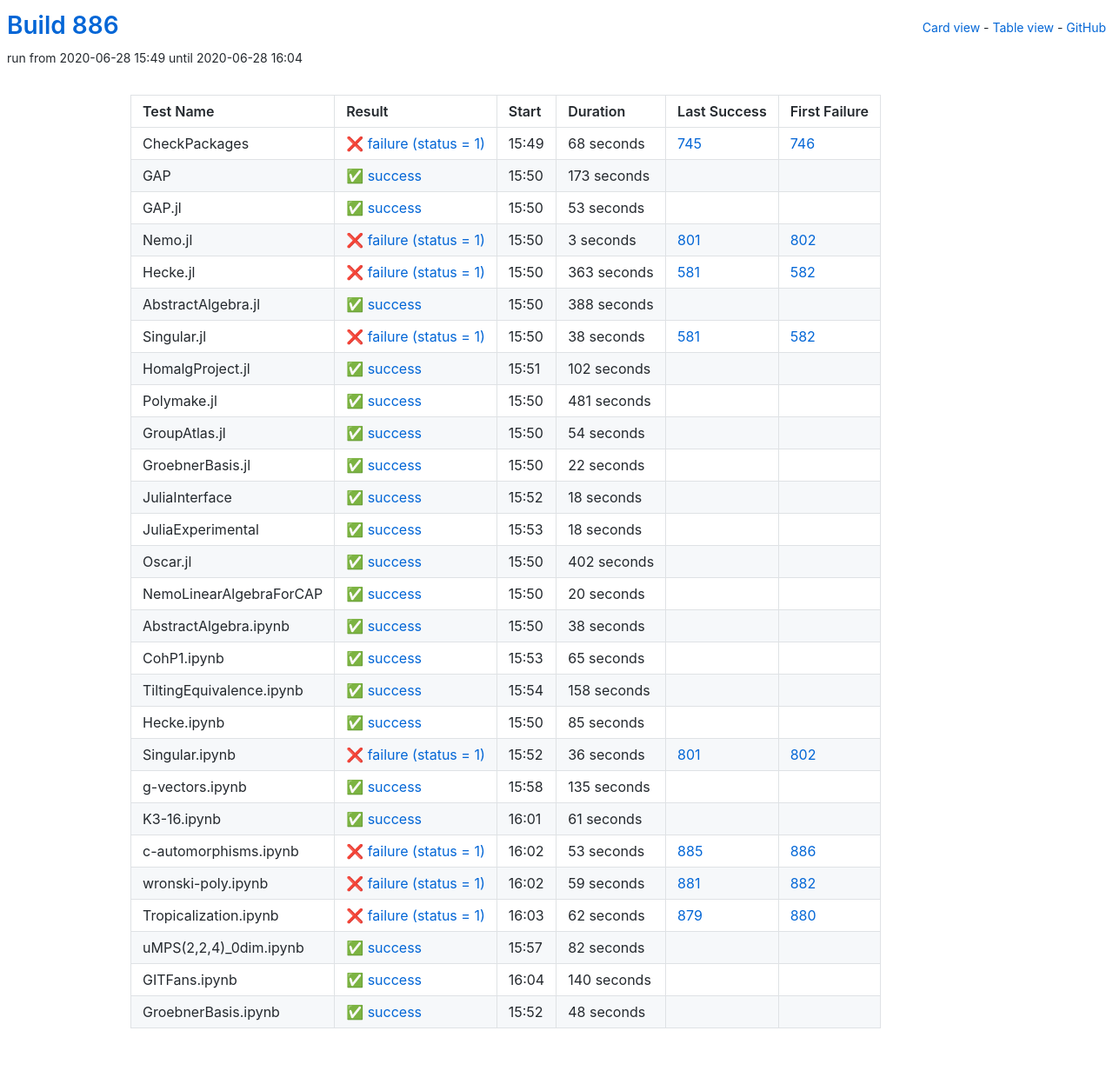
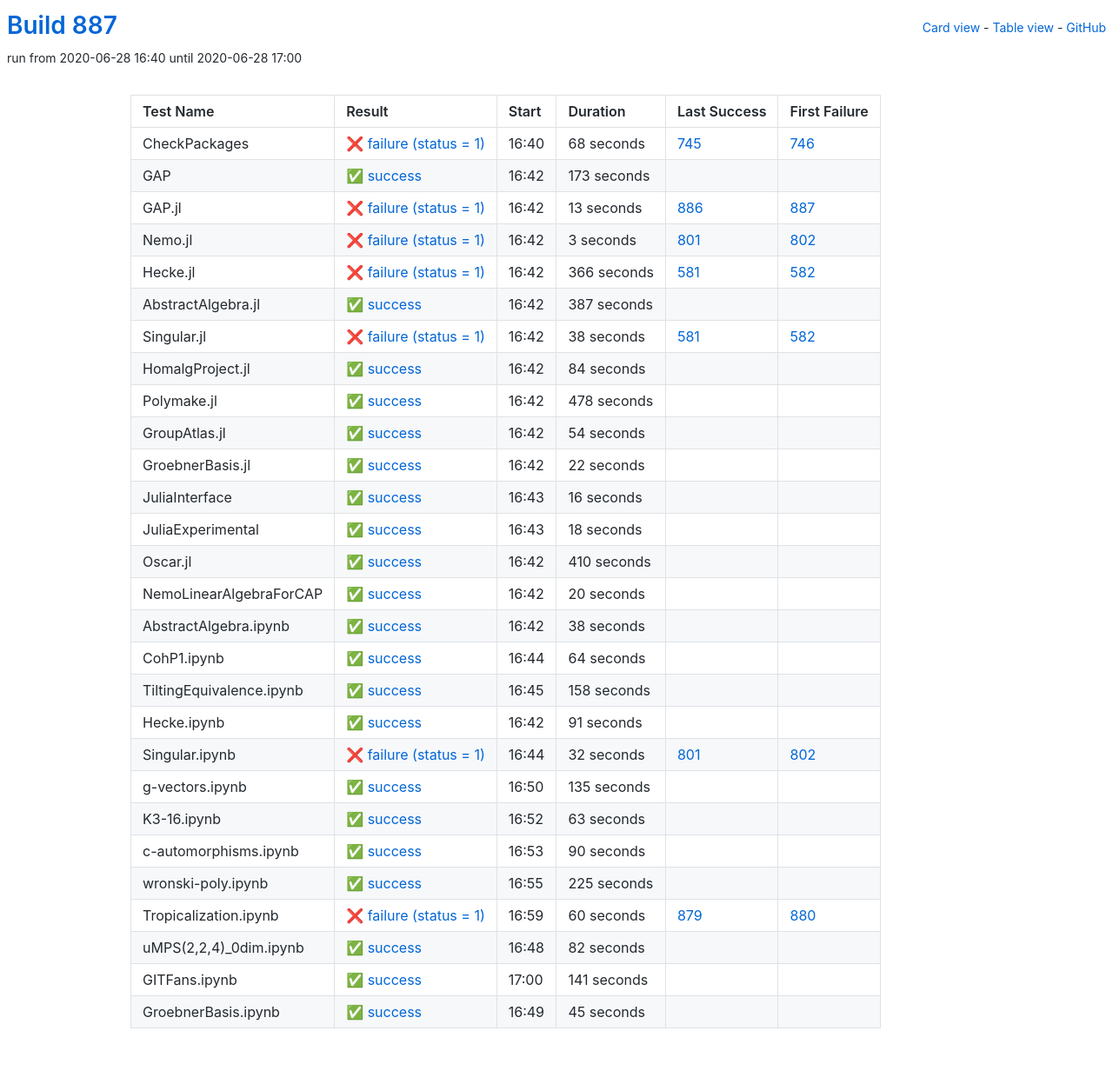
Before and after one commit to oscar-system/oscar-ci-status-1.4, a Jekyll site: the page built from table.html, in a window 1280 px wide. Shown: the whole page at 87% size. Built offline with Jekyll 4.4.1, drawn with Linux system fonts in a browser that asks for light colours.

Commit message:
Build #887

```diff
--- a/_data/ci.yml
+++ b/_data/ci.yml
@@ -1,6 +1,6 @@
 ---
-build: 886
-build_url: https://oscarci.mathematik.uni-kl.de/job/oscar-julia-1.4/886/
+build: 887
+build_url: https://oscarci.mathematik.uni-kl.de/job/oscar-julia-1.4/887/
 job: oscar-julia-1.4
 organization: oscar-system
 repo: oscar-ci-status-1.4
@@ -8,8 +8,8 @@ repourl: https://github.com/oscar-system/oscar-ci-status-1.4
 tests:
 - name: CheckPackages
   id: checkpackages
-  log: https://oscarci.mathematik.uni-kl.de/job/oscar-julia-1.4/886/artifact/logs/build-886/CheckPackages.log
-  start: 2020-06-28 15:49
+  log: https://oscarci.mathematik.uni-kl.de/job/oscar-julia-1.4/887/artifact/logs/build-887/CheckPackages.log
+  start: 2020-06-28 16:40
   success: false
   exitcode: 1
   status: failure
@@ -20,8 +20,8 @@ tests:
   first_failure_url: https://oscarci.mathematik.uni-kl.de/job/oscar-julia-1.4/746/
 - name: GAP
   id: gap
-  log: https://oscarci.mathematik.uni-kl.de/job/oscar-julia-1.4/886/artifact/logs/build-886/GAP.log
-  start: 2020-06-28 15:50
+  log: https://oscarci.mathematik.uni-kl.de/job/oscar-julia-1.4/887/artifact/logs/build-887/GAP.log
+  start: 2020-06-28 16:42
   success: true
   exitcode: 0
   status: success
@@ -32,20 +32,20 @@ tests:
   first_failure_url:
 - name: GAP.jl
   id: gap-jl
-  log: https://oscarci.mathematik.uni-kl.de/job/oscar-julia-1.4/886/artifact/logs/build-886/GAP.jl.log
-  start: 2020-06-28 15:50
-  success: true
-  exitcode: 0
-  status: success
-  duration: 53
-  last_success: false
-  last_success_url:
-  first_failure: false
-  first_failure_url:
+  log: https://oscarci.mathematik.uni-kl.de/job/oscar-julia-1.4/887/artifact/logs/build-887/GAP.jl.log
+  start: 2020-06-28 16:42
+  success: false
+  exitcode: 1
+  status: failure
+  duration: 13
+  last_success: 886
+  last_success_url: https://oscarci.mathematik.uni-kl.de/job/oscar-julia-1.4/886/
+  first_failure: 887
+  first_failure_url: https://oscarci.mathematik.uni-kl.de/job/oscar-julia-1.4/887/
 - name: Nemo.jl
   id: nemo-jl
-  log: https://oscarci.mathematik.uni-kl.de/job/oscar-julia-1.4/886/artifact/logs/build-886/Nemo.jl.log
-  start: 2020-06-28 15:50
+  log: https://oscarci.mathematik.uni-kl.de/job/oscar-julia-1.4/887/artifact/logs/build-887/Nemo.jl.log
+  start: 2020-06-28 16:42
   success: false
   exitcode: 1
   status: failure
@@ -56,32 +56,32 @@ tests:
   first_failure_url: https://oscarci.mathematik.uni-kl.de/job/oscar-julia-1.4/802/
 - name: Hecke.jl
   id: hecke-jl
-  log: https://oscarci.mathematik.uni-kl.de/job/oscar-julia-1.4/886/artifact/logs/build-886/Hecke.jl.log
-  start: 2020-06-28 15:50
+  log: https://oscarci.mathematik.uni-kl.de/job/oscar-julia-1.4/887/artifact/logs/build-887/Hecke.jl.log
+  start: 2020-06-28 16:42
   success: false
   exitcode: 1
   status: failure
-  duration: 363
+  duration: 366
   last_success: 581
   last_success_url: https://oscarci.mathematik.uni-kl.de/job/oscar-julia-1.4/581/
   first_failure: 582
   first_failure_url: https://oscarci.mathematik.uni-kl.de/job/oscar-julia-1.4/582/
 - name: AbstractAlgebra.jl
   id: abstractalgebra-jl
-  log: https://oscarci.mathematik.uni-kl.de/job/oscar-julia-1.4/886/artifact/logs/build-886/AbstractAlgebra.jl.log
-  start: 2020-06-28 15:50
+  log: https://oscarci.mathematik.uni-kl.de/job/oscar-julia-1.4/887/artifact/logs/build-887/AbstractAlgebra.jl.log
+  start: 2020-06-28 16:42
   success: true
   exitcode: 0
   status: success
-  duration: 388
+  duration: 387
   last_success: false
   last_success_url:
   first_failure: false
   first_failure_url:
 - name: Singular.jl
   id: singular-jl
-  log: https://oscarci.mathematik.uni-kl.de/job/oscar-julia-1.4/886/artifact/logs/build-886/Singular.jl.log
-  start: 2020-06-28 15:50
+  log: https://oscarci.mathematik.uni-kl.de/job/oscar-julia-1.4/887/artifact/logs/build-887/Singular.jl.log
+  start: 2020-06-28 16:42
   success: false
   exitcode: 1
   status: failure
@@ -92,32 +92,32 @@ tests:
   first_failure_url: https://oscarci.mathematik.uni-kl.de/job/oscar-julia-1.4/582/
 - name: HomalgProject.jl
   id: homalgproject-jl
-  log: https://oscarci.mathematik.uni-kl.de/job/oscar-julia-1.4/886/artifact/logs/build-886/HomalgProject.jl.log
-  start: 2020-06-28 15:51
+  log: https://oscarci.mathematik.uni-kl.de/job/oscar-julia-1.4/887/artifact/logs/build-887/HomalgProject.jl.log
+  start: 2020-06-28 16:42
   success: true
   exitcode: 0
   status: success
-  duration: 102
+  duration: 84
   last_success: false
   last_success_url:
   first_failure: false
   first_failure_url:
 - name: Polymake.jl
   id: polymake-jl
-  log: https://oscarci.mathematik.uni-kl.de/job/oscar-julia-1.4/886/artifact/logs/build-886/Polymake.jl.log
-  start: 2020-06-28 15:50
+  log: https://oscarci.mathematik.uni-kl.de/job/oscar-julia-1.4/887/artifact/logs/build-887/Polymake.jl.log
+  start: 2020-06-28 16:42
   success: true
   exitcode: 0
   status: success
-  duration: 481
+  duration: 478
   last_success: false
   last_success_url:
   first_failure: false
   first_failure_url:
 - name: GroupAtlas.jl
   id: groupatlas-jl
-  log: https://oscarci.mathematik.uni-kl.de/job/oscar-julia-1.4/886/artifact/logs/build-886/GroupAtlas.jl.log
-  start: 2020-06-28 15:50
+  log: https://oscarci.mathematik.uni-kl.de/job/oscar-julia-1.4/887/artifact/logs/build-887/GroupAtlas.jl.log
+  start: 2020-06-28 16:42
   success: true
   exitcode: 0
   status: success
@@ -128,8 +128,8 @@ tests:
   first_failure_url:
 - name: GroebnerBasis.jl
   id: groebnerbasis-jl
-  log: https://oscarci.mathematik.uni-kl.de/job/oscar-julia-1.4/886/artifact/logs/build-886/GroebnerBasis.jl.log
-  start: 2020-06-28 15:50
+  log: https://oscarci.mathematik.uni-kl.de/job/oscar-julia-1.4/887/artifact/logs/build-887/GroebnerBasis.jl.log
+  start: 2020-06-28 16:42
   success: true
   exitcode: 0
   status: success
@@ -140,20 +140,20 @@ tests:
   first_failure_url:
 - name: JuliaInterface
   id: juliainterface
-  log: https://oscarci.mathematik.uni-kl.de/job/oscar-julia-1.4/886/artifact/logs/build-886/JuliaInterface.log
-  start: 2020-06-28 15:52
+  log: https://oscarci.mathematik.uni-kl.de/job/oscar-julia-1.4/887/artifact/logs/build-887/JuliaInterface.log
+  start: 2020-06-28 16:43
   success: true
   exitcode: 0
   status: success
-  duration: 18
+  duration: 16
   last_success: false
   last_success_url:
   first_failure: false
   first_failure_url:
 - name: JuliaExperimental
   id: juliaexperimental
-  log: https://oscarci.mathematik.uni-kl.de/job/oscar-julia-1.4/886/artifact/logs/build-886/JuliaExperimental.log
-  start: 2020-06-28 15:53
+  log: https://oscarci.mathematik.uni-kl.de/job/oscar-julia-1.4/887/artifact/logs/build-887/JuliaExperimental.log
+  start: 2020-06-28 16:43
   success: true
   exitcode: 0
   status: success
@@ -164,20 +164,20 @@ tests:
   first_failure_url:
 - name: Oscar.jl
   id: oscar-jl
-  log: https://oscarci.mathematik.uni-kl.de/job/oscar-julia-1.4/886/artifact/logs/build-886/Oscar.jl.log
-  start: 2020-06-28 15:50
+  log: https://oscarci.mathematik.uni-kl.de/job/oscar-julia-1.4/887/artifact/logs/build-887/Oscar.jl.log
+  start: 2020-06-28 16:42
   success: true
   exitcode: 0
   status: success
-  duration: 402
+  duration: 410
   last_success: false
   last_success_url:
   first_failure: false
   first_failure_url:
 - name: NemoLinearAlgebraForCAP
   id: nemolinearalgebraforcap
-  log: https://oscarci.mathematik.uni-kl.de/job/oscar-julia-1.4/886/artifact/logs/build-886/NemoLinearAlgebraForCAP.log
-  start: 2020-06-28 15:50
+  log: https://oscarci.mathematik.uni-kl.de/job/oscar-julia-1.4/887/artifact/logs/build-887/NemoLinearAlgebraForCAP.log
+  start: 2020-06-28 16:42
   success: true
   exitcode: 0
   status: success
@@ -188,8 +188,8 @@ tests:
   first_failure_url:
 - name: AbstractAlgebra.ipynb
   id: abstractalgebra-ipynb
-  log: https://oscarci.mathematik.uni-kl.de/job/oscar-julia-1.4/886/artifact/logs/build-886/AbstractAlgebra.ipynb.log
-  start: 2020-06-28 15:50
+  log: https://oscarci.mathematik.uni-kl.de/job/oscar-julia-1.4/887/artifact/logs/build-887/AbstractAlgebra.ipynb.log
+  start: 2020-06-28 16:42
   success: true
   exitcode: 0
   status: success
@@ -200,20 +200,20 @@ tests:
   first_failure_url:
 - name: CohP1.ipynb
   id: cohp1-ipynb
-  log: https://oscarci.mathematik.uni-kl.de/job/oscar-julia-1.4/886/artifact/logs/build-886/CohP1.ipynb.log
-  start: 2020-06-28 15:53
+  log: https://oscarci.mathematik.uni-kl.de/job/oscar-julia-1.4/887/artifact/logs/build-887/CohP1.ipynb.log
+  start: 2020-06-28 16:44
   success: true
   exitcode: 0
   status: success
-  duration: 65
+  duration: 64
   last_success: false
   last_success_url:
   first_failure: false
   first_failure_url:
 - name: TiltingEquivalence.ipynb
   id: tiltingequivalence-ipynb
-  log: https://oscarci.mathematik.uni-kl.de/job/oscar-julia-1.4/886/artifact/logs/build-886/TiltingEquivalence.ipynb.log
-  start: 2020-06-28 15:54
+  log: https://oscarci.mathematik.uni-kl.de/job/oscar-julia-1.4/887/artifact/logs/build-887/TiltingEquivalence.ipynb.log
+  start: 2020-06-28 16:45
   success: true
   exitcode: 0
   status: success
@@ -224,32 +224,32 @@ tests:
   first_failure_url:
 - name: Hecke.ipynb
   id: hecke-ipynb
-  log: https://oscarci.mathematik.uni-kl.de/job/oscar-julia-1.4/886/artifact/logs/build-886/Hecke.ipynb.log
-  start: 2020-06-28 15:50
+  log: https://oscarci.mathematik.uni-kl.de/job/oscar-julia-1.4/887/artifact/logs/build-887/Hecke.ipynb.log
+  start: 2020-06-28 16:42
   success: true
   exitcode: 0
   status: success
-  duration: 85
+  duration: 91
   last_success: false
   last_success_url:
   first_failure: false
   first_failure_url:
 - name: Singular.ipynb
   id: singular-ipynb
-  log: https://oscarci.mathematik.uni-kl.de/job/oscar-julia-1.4/886/artifact/logs/build-886/Singular.ipynb.log
-  start: 2020-06-28 15:52
+  log: https://oscarci.mathematik.uni-kl.de/job/oscar-julia-1.4/887/artifact/logs/build-887/Singular.ipynb.log
+  start: 2020-06-28 16:44
   success: false
   exitcode: 1
   status: failure
-  duration: 36
+  duration: 32
   last_success: 801
   last_success_url: https://oscarci.mathematik.uni-kl.de/job/oscar-julia-1.4/801/
   first_failure: 802
   first_failure_url: https://oscarci.mathematik.uni-kl.de/job/oscar-julia-1.4/802/
 - name: g-vectors.ipynb
   id: g-vectors-ipynb
-  log: https://oscarci.mathematik.uni-kl.de/job/oscar-julia-1.4/886/artifact/logs/build-886/g-vectors.ipynb.log
-  start: 2020-06-28 15:58
+  log: https://oscarci.mathematik.uni-kl.de/job/oscar-julia-1.4/887/artifact/logs/build-887/g-vectors.ipynb.log
+  start: 2020-06-28 16:50
   success: true
   exitcode: 0
   status: success
@@ -260,56 +260,56 @@ tests:
   first_failure_url:
 - name: K3-16.ipynb
   id: k3-16-ipynb
-  log: https://oscarci.mathematik.uni-kl.de/job/oscar-julia-1.4/886/artifact/logs/build-886/K3-16.ipynb.log
-  start: 2020-06-28 16:01
+  log: https://oscarci.mathematik.uni-kl.de/job/oscar-julia-1.4/887/artifact/logs/build-887/K3-16.ipynb.log
+  start: 2020-06-28 16:52
   success: true
   exitcode: 0
   status: success
-  duration: 61
+  duration: 63
   last_success: false
   last_success_url:
   first_failure: false
   first_failure_url:
 - name: c-automorphisms.ipynb
   id: c-automorphisms-ipynb
-  log: https://oscarci.mathematik.uni-kl.de/job/oscar-julia-1.4/886/artifact/logs/build-886/c-automorphisms.ipynb.log
-  start: 2020-06-28 16:02
+  log: https://oscarci.mathematik.uni-kl.de/job/oscar-julia-1.4/887/artifact/logs/build-887/c-automorphisms.ipynb.log
+  start: 2020-06-28 16:53
+  success: true
+  exitcode: 0
+  status: success
+  duration: 90
+  last_success: false
+  last_success_url:
+  first_failure: false
+  first_failure_url:
+- name: wronski-poly.ipynb
+  id: wronski-poly-ipynb
+  log: https://oscarci.mathematik.uni-kl.de/job/oscar-julia-1.4/887/artifact/logs/build-887/wronski-poly.ipynb.log
+  start: 2020-06-28 16:55
+  success: true
+  exitcode: 0
+  status: success
+  duration: 225
+  last_success: false
+  last_success_url:
+  first_failure: false
+  first_failure_url:
+- name: Tropicalization.ipynb
+  id: tropicalization-ipynb
+  log: https://oscarci.mathematik.uni-kl.de/job/oscar-julia-1.4/887/artifact/logs/build-887/Tropicalization.ipynb.log
+  start: 2020-06-28 16:59
   success: false
   exitcode: 1
   status: failure
-  duration: 53
-  last_success: 885
-  last_success_url: https://oscarci.mathematik.uni-kl.de/job/oscar-julia-1.4/885/
-  first_failure: 886
-  first_failure_url: https://oscarci.mathematik.uni-kl.de/job/oscar-julia-1.4/886/
-- name: wronski-poly.ipynb
-  id: wronski-poly-ipynb
-  log: https://oscarci.mathematik.uni-kl.de/job/oscar-julia-1.4/886/artifact/logs/build-886/wronski-poly.ipynb.log
-  start: 2020-06-28 16:02
-  success: false
-  exitcode: 1
-  status: failure
-  duration: 59
-  last_success: 881
-  last_success_url: https://oscarci.mathematik.uni-kl.de/job/oscar-julia-1.4/881/
-  first_failure: 882
-  first_failure_url: https://oscarci.mathematik.uni-kl.de/job/oscar-julia-1.4/882/
-- name: Tropicalization.ipynb
-  id: tropicalization-ipynb
-  log: https://oscarci.mathematik.uni-kl.de/job/oscar-julia-1.4/886/artifact/logs/build-886/Tropicalization.ipynb.log
-  start: 2020-06-28 16:03
-  success: false
-  exitcode: 1
-  status: failure
-  duration: 62
+  duration: 60
   last_success: 879
   last_success_url: https://oscarci.mathematik.uni-kl.de/job/oscar-julia-1.4/879/
   first_failure: 880
   first_failure_url: https://oscarci.mathematik.uni-kl.de/job/oscar-julia-1.4/880/
 - name: uMPS(2,2,4)_0dim.ipynb
   id: umps-2-2-4-0dim-ipynb
-  log: https://oscarci.mathematik.uni-kl.de/job/oscar-julia-1.4/886/artifact/logs/build-886/uMPS-2-2-4-_0dim.ipynb.log
-  start: 2020-06-28 15:57
+  log: https://oscarci.mathematik.uni-kl.de/job/oscar-julia-1.4/887/artifact/logs/build-887/uMPS-2-2-4-_0dim.ipynb.log
+  start: 2020-06-28 16:48
   success: true
   exitcode: 0
   status: success
@@ -320,24 +320,24 @@ tests:
   first_failure_url:
 - name: GITFans.ipynb
   id: gitfans-ipynb
-  log: https://oscarci.mathematik.uni-kl.de/job/oscar-julia-1.4/886/artifact/logs/build-886/GITFans.ipynb.log
-  start: 2020-06-28 16:04
+  log: https://oscarci.mathematik.uni-kl.de/job/oscar-julia-1.4/887/artifact/logs/build-887/GITFans.ipynb.log
+  start: 2020-06-28 17:00
   success: true
   exitcode: 0
   status: success
-  duration: 140
+  duration: 141
   last_success: false
   last_success_url:
   first_failure: false
   first_failure_url:
 - name: GroebnerBasis.ipynb
   id: groebnerbasis-ipynb
-  log: https://oscarci.mathematik.uni-kl.de/job/oscar-julia-1.4/886/artifact/logs/build-886/GroebnerBasis.ipynb.log
-  start: 2020-06-28 15:52
+  log: https://oscarci.mathematik.uni-kl.de/job/oscar-julia-1.4/887/artifact/logs/build-887/GroebnerBasis.ipynb.log
+  start: 2020-06-28 16:49
   success: true
   exitcode: 0
   status: success
-  duration: 48
+  duration: 45
   last_success: false
   last_success_url:
   first_failure: false
```
Also changed, not shown: README.md.
